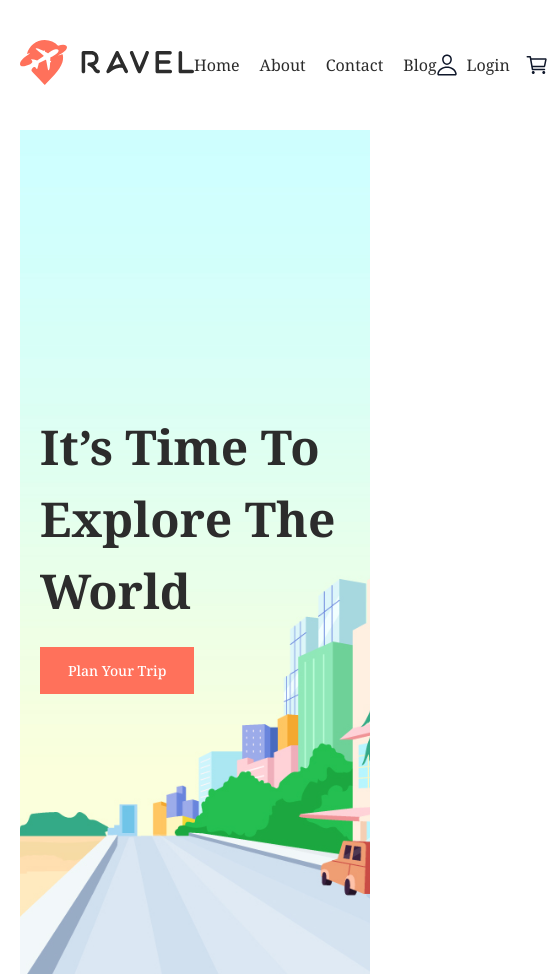
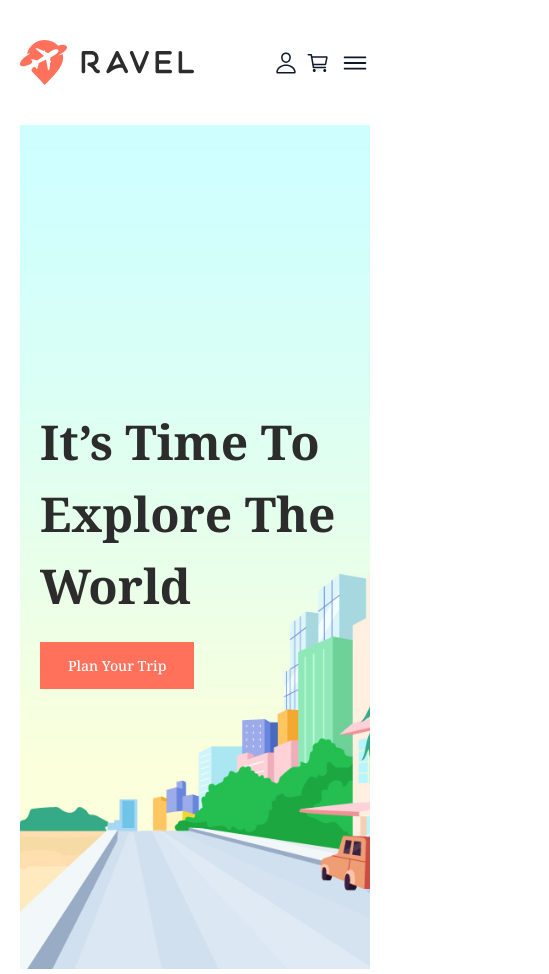
Before and after one commit to AkbaralievFarukh/travel-finale-project, a React (Vite) app: page / in a window 390 px wide. Shown: the whole page, 549 px wide, since content can reach past the window. Built offline with nearby package versions, Linux system fonts and the light colour scheme.

Commit message:
modifided

```diff
--- a/src/components/Header/Header.jsx
+++ b/src/components/Header/Header.jsx
@@ -1,8 +1,10 @@
-import React from 'react';
+import React, {useState} from 'react';
 import {Link} from "react-router-dom";
 import './Header.scss';
 
 const Header = () => {
+    const [isOpen, setIsOpen] = useState(false);
+    const toggle = () => setIsOpen(!isOpen);
     return (
         <header className={"header"}>
             <div className="container">
@@ -20,7 +22,7 @@ const Header = () => {
                             </svg>
                         </Link>
                     </div>
-                    <div className={"header-menu"}>
+                    <nav className={`header-menu ${isOpen ? "active" : ""}`}>
                         <ul className={"header-menu-list"}>
                             <li className={"header-menu-item"}>
                                 <Link to={"/"} className={"header-menu-link"}>Home</Link>
@@ -35,7 +37,7 @@ const Header = () => {
                                 <Link to={"/"} className={"header-menu-link"}>Blog</Link>
                             </li>
                         </ul>
-                    </div>
+                    </nav>
                     <div className={"header-actions"}>
                         <ul className={"header-actions-list"}>
                             <li className={"header-actions-item"}>
@@ -49,7 +51,6 @@ const Header = () => {
                                             d="M18.2503 21.5H1.75035C1.30035 21.5 0.897224 21.3124 0.615974 20.9796C0.311286 20.614 0.189411 20.1171 0.278473 19.6156C0.672223 17.4218 1.90972 15.575 3.85035 14.2859C5.57535 13.1375 7.75972 12.5046 10.0003 12.5046C12.241 12.5046 14.4253 13.1375 16.1503 14.2859C18.091 15.5796 19.3285 17.4218 19.7222 19.6156C19.8113 20.1171 19.6894 20.614 19.3847 20.9796C19.1035 21.3124 18.7003 21.5 18.2503 21.5ZM1.75972 20H18.241C18.2503 19.9765 18.255 19.939 18.2457 19.8781C17.5191 15.8421 13.4597 14 10.0003 14C6.54097 14 2.4816 15.8421 1.75504 19.8781C1.74566 19.939 1.75035 19.9765 1.75972 20Z"
                                             fill="#0F172A"/>
                                     </svg>
-                                    Login
                                 </Link>
                             </li>
                             <li className={"header-actions-item"}>
@@ -71,6 +72,22 @@ const Header = () => {
                                     </svg>
                                 </Link>
                             </li>
+                            <li className={"header-actions-item"}>
+                                <button className={"header-actions__burger"} onClick={toggle}>
+                                    <svg xmlns="http://www.w3.org/2000/svg" width="30" height="30" viewBox="0 0 24 24"
+                                         fill="none">
+                                        <path fillRule="evenodd" clipRule="evenodd"
+                                              d="M3 7.5C3 7.08579 3.33579 6.75 3.75 6.75H20.25C20.6642 6.75 21 7.08579 21 7.5C21 7.91421 20.6642 8.25 20.25 8.25H3.75C3.33579 8.25 3 7.91421 3 7.5Z"
+                                              fill="#0F172A"/>
+                                        <path fillRule="evenodd" clipRule="evenodd"
+                                              d="M3 12C3 11.5858 3.33579 11.25 3.75 11.25H20.25C20.6642 11.25 21 11.5858 21 12C21 12.4142 20.6642 12.75 20.25 12.75H3.75C3.33579 12.75 3 12.4142 3 12Z"
+                                              fill="#0F172A"/>
+                                        <path fillRule="evenodd" clipRule="evenodd"
+                                              d="M3 16.5C3 16.0858 3.33579 15.75 3.75 15.75H20.25C20.6642 15.75 21 16.0858 21 16.5C21 16.9142 20.6642 17.25 20.25 17.25H3.75C3.33579 17.25 3 16.9142 3 16.5Z"
+                                              fill="#0F172A"/>
+                                    </svg>
+                                </button>
+                            </li>
                         </ul>
                     </div>
                 </div>
--- a/src/components/Header/Header.scss
+++ b/src/components/Header/Header.scss
@@ -1,5 +1,11 @@
 .header {
   padding: 40px 0;
+  &-logo {
+    & a {
+      display: flex;
+      align-items: center;
+    }
+  }
   &-content {
     display: flex;
     align-items: center;
@@ -23,20 +29,62 @@
       align-items: center;
       gap: 10px;
     }
+    &__burger {
+      display: none;
+      background: transparent;
+      border: none;
+      cursor: pointer;
+    }
   }
 }
 
 @media (max-width: 768px) {
   .header {
     &-menu {
+      position: fixed;
+      top: 0;
+      left: -225px;
+      display: flex;
+      flex-direction: column;
+      justify-content: center;
+      width: 220px;
+      height: 100%;
+      background: #FFF;
+      z-index: 10;
+      border: 2px solid #FF715B;
+      border-top-right-radius: 16px;
+      border-bottom-right-radius: 16px;
+      transition: all 0.2s linear;
+      &.active {
+        transform: translateX(100%);
+      }
       &-list {
-        gap: 20px;
+        flex-direction: column;
+        gap: 40px;
+        z-index: 1;
+      }
+      &-link {
+        font-weight: 500;
       }
     }
     &-actions {
       &-list {
         gap: 15px;
       }
+      &__burger {
+        display: flex;
+        align-items: center;
+      }
     }
   }
 }
+
+@media screen and (max-width: 425px) {
+  .header {
+    &-actions {
+      &-list {
+        gap: 10px;
+      }
+    }
+  }
+}
```
